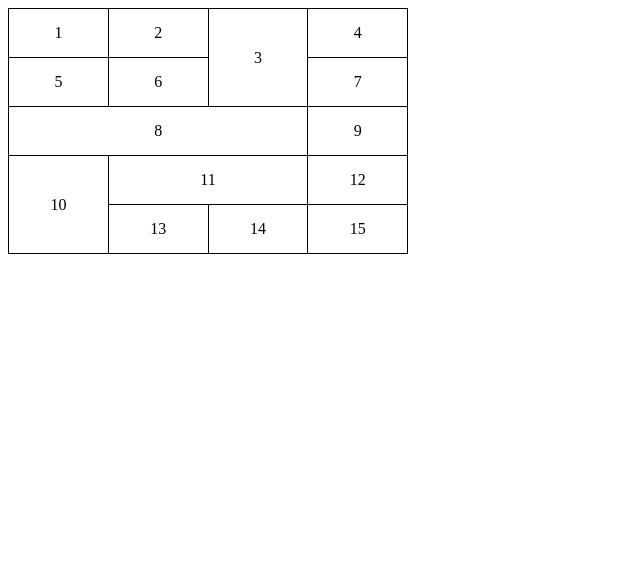
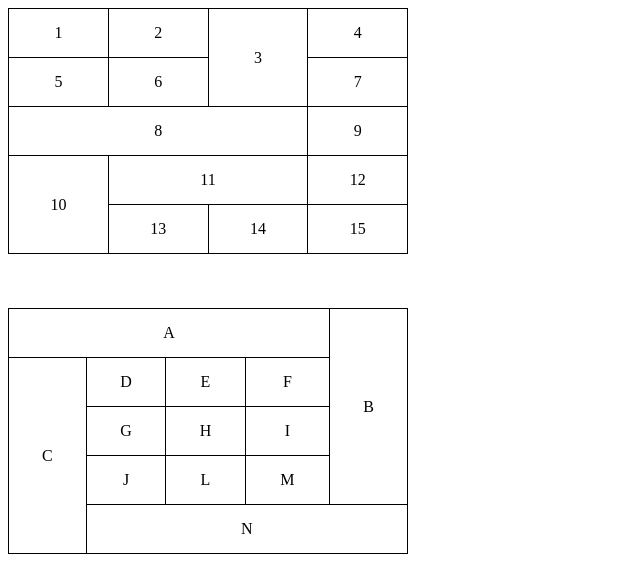
Before and after one commit to maricciardi/Curso-html-css, a plain HTML site: page desafios/d013.html in a window 1280 px wide. Shown: the whole page, without its empty margins (0-640 px from the left). Drawn offline with Linux system fonts and the light colour scheme.

Commit message:
update d013

```diff
--- a/desafios/d013.html
+++ b/desafios/d013.html
@@ -45,5 +45,33 @@
             <td>15</td>
         </tr>
     </table>
+    <br>
+    <br>
+    <br>
+    <table>
+        <tr>
+            <td colspan="4">A</td>
+            <td rowspan="4">B</td>
+        </tr>
+        <tr>
+            <td rowspan="4">C</td>
+            <td>D</td>
+            <td>E</td>
+            <td>F</td>
+        </tr>
+        <tr>
+            <td>G</td>
+            <td>H</td>
+            <td>I</td>
+        </tr>
+        <tr>
+            <td>J</td>
+            <td>L</td>
+            <td>M</td>
+        </tr>
+        <tr>
+            <td colspan="4">N</td>
+        </tr>
+    </table>
 </body>
 </html>
```
